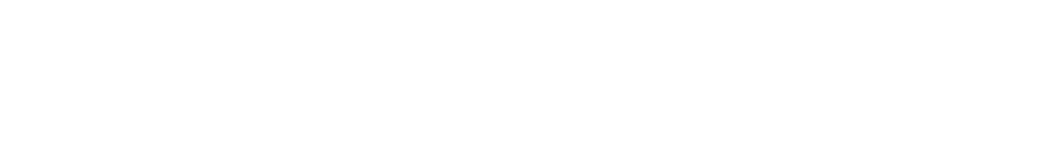
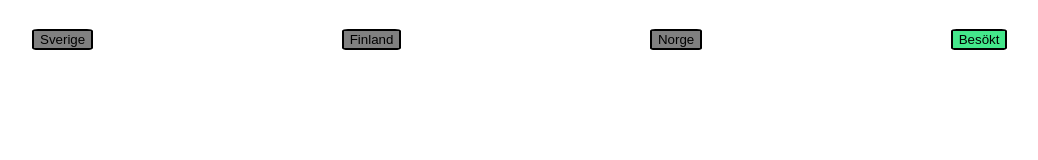
Before and after one commit to WiviWonderWoman/Stader-lander, a plain HTML site: page index.html in a window 1280 px wide. Shown: the whole page, without its empty margins (21-1059 px from the left). Drawn offline with Linux system fonts and the light colour scheme.

Commit message:
fixat meny för länderna

```diff
--- a/index.html
+++ b/index.html
@@ -7,6 +7,12 @@
     <link rel="stylesheet" href="./style.css">
 </head>
 <body>
+    <nav class="flex-container">
+        <ul id="landMeny">
+
+        </ul>
+
+    </nav>
 
 <script src="./script.js"></script>
 </body>
--- a/script.js
+++ b/script.js
@@ -1,8 +1,25 @@
 'use strict';
+const app =
+{
+    länder: [],
+    // value: "1234",
+
+}
+
 fetch('./land.json')
 .then(resp => resp.json())
-.then(data => console.log(data))
+.then(data => landMeny(data))
 
-fetch('./stad.json')
-.then(resp => resp.json())
-.then(data => console.log(data))
+function landMeny(data){
+     for (let index = 0; index < data.length; index++) {
+         const element = data[index];
+         app.länder.unshift(element);
+         document.getElementById('landMeny').innerHTML += `<li><button>`+element.countryname+`</button></li>`;
+        }
+        document.getElementById('landMeny').innerHTML += `<li><button id="visited">Besökt</button></li>`;
+}
+console.log(app.länder);
+
+// fetch('./stad.json')
+// .then(resp => resp.json())
+// .then(data => console.log(data))
--- a/style.css
+++ b/style.css
@@ -0,0 +1,36 @@
+.flex-container{
+    display: flex;
+    justify-content: center;
+}
+/*unordered list, flex, wrap*/
+.flex-container ul {
+    width: 100%;
+    display: flex;
+    flex-wrap: wrap;
+  }
+/*list items, grow, no bulletpoints*/
+.flex-container ul li {
+    flex-grow: 1;
+    list-style: none;
+}
+
+.flex-container button{
+    margin: 5px;
+
+    border:black solid 2px;
+    border-radius: 10%;
+    background-color: gray;
+
+}
+/*changes buttons when hoover*/
+.flex-container ul li button:hover {
+
+    background-color:black;
+    color: white;
+}
+#visited {
+    background-color: rgb(68, 231, 139);
+}
+#visited:hover {
+    background-color: green ;
+}
```
